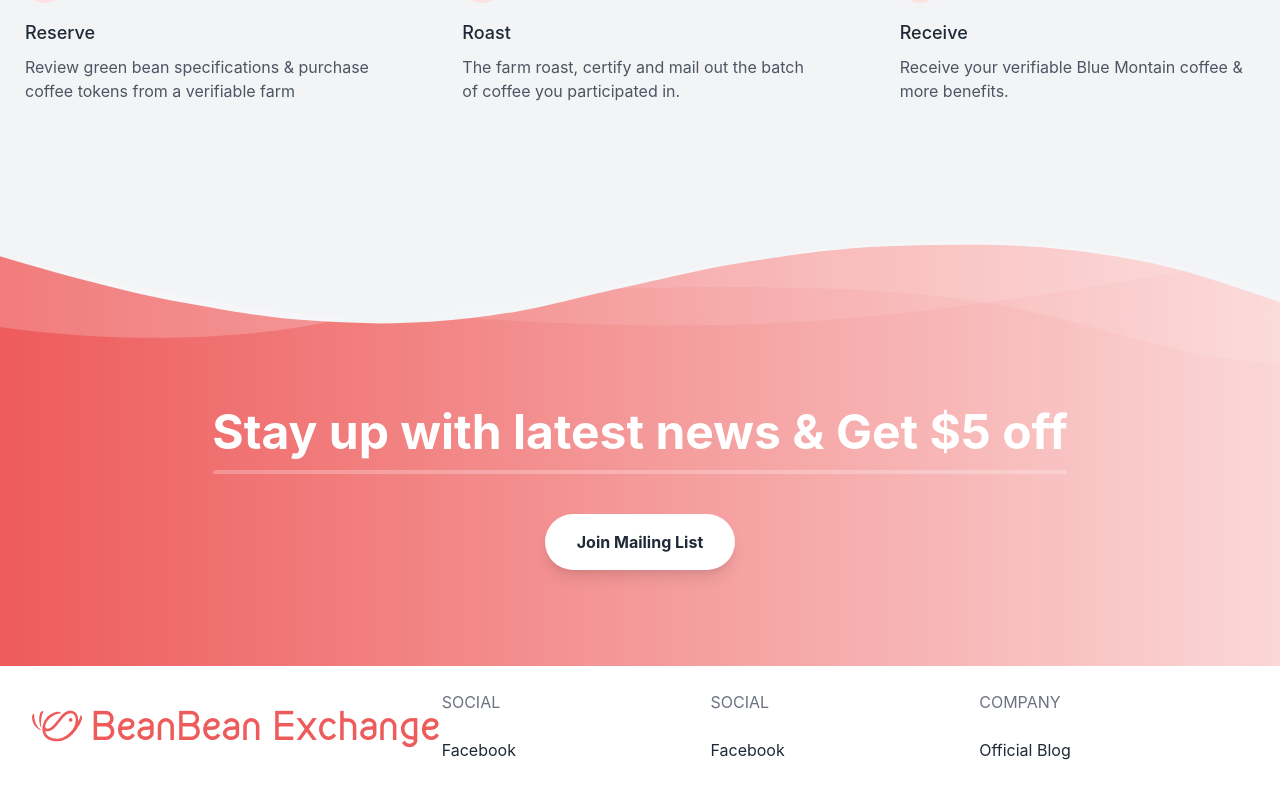
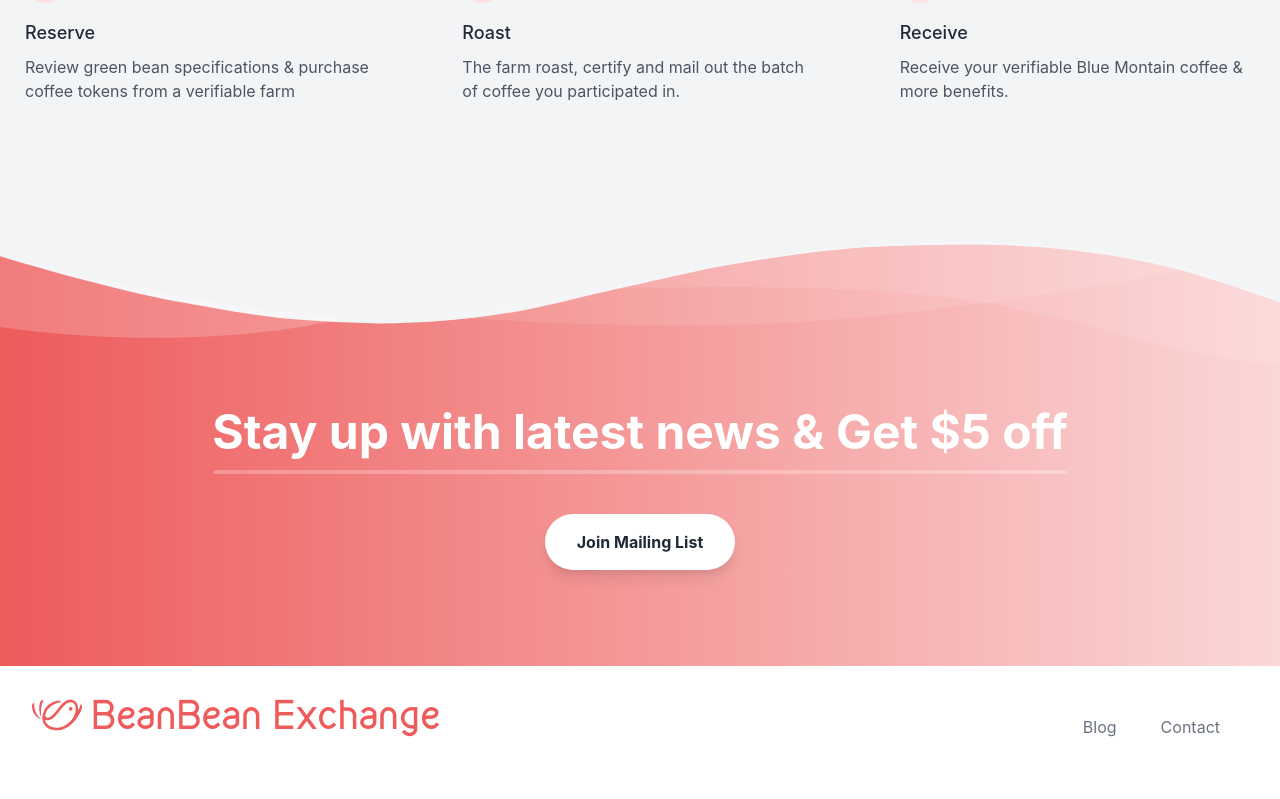
Before and after one commit to beanbeanx/website, a Svelte app: page / in a window 1280 px wide. Shown: the part 1969-2768 px from the top of the page. Built offline with nearby package versions, Linux system fonts and the light colour scheme.

Commit message:
added contact and Blog links to header and footer

```diff
--- a/src/Footer.svelte
+++ b/src/Footer.svelte
@@ -7,30 +7,17 @@
     <div class="w-full flex flex-col md:flex-row py-6">
       <Logo/>
 
-      <div class="flex-1">
-        <p class="uppercase text-gray-500 md:mb-6">Social</p>
-        <ul class="list-reset mb-6">
-          <li class="mt-2 inline-block mr-2 md:block md:mr-0">
-            <a href="#" class="no-underline hover:underline text-gray-800 hover:text-pink-500">Facebook</a>
-          </li>
-        </ul>
-      </div>
-      <div class="flex-1">
-        <p class="uppercase text-gray-500 md:mb-6">Social</p>
-        <ul class="list-reset mb-6">
-          <li class="mt-2 inline-block mr-2 md:block md:mr-0">
-            <a href="#" class="no-underline hover:underline text-gray-800 hover:text-pink-500">Facebook</a>
-          </li>
-        </ul>
-      </div>
-      <div class="flex-1">
-        <p class="uppercase text-gray-500 md:mb-6">Company</p>
-        <ul class="list-reset mb-6">
-          <li class="mt-2 inline-block mr-2 md:block md:mr-0">
-            <a href="#" class="no-underline hover:underline text-gray-800 hover:text-pink-500">Official Blog</a>
-          </li>
-        </ul>
-      </div>
+        <div class="w-full flex-grow lg:flex lg:items-center lg:w-auto hidden mt-2 lg:mt-0 bg-white lg:bg-transparent text-black p-4 lg:p-0 z-20" id="nav-content">
+          <ul class="list-reset lg:flex justify-end flex-1 items-center">
+
+            <li class="mr-3">
+              <a class="inline-block text-gray-500 no-underline py-2 px-4" href="https://beanbean.substack.com">Blog</a>
+            </li>
+            <li class="mr-3">
+              <a class="inline-block text-gray-500 no-underline py-2 px-4" href="mailto: fcontact@beanbean.exchange">Contact</a>
+            </li>
+          </ul>
+        </div>
 
     </div>
   </div>
--- a/src/Nav.svelte
+++ b/src/Nav.svelte
@@ -3,9 +3,23 @@
 </script>
 
 <nav>
-  <nav id="header" class="w-full bg-white z-30 top-0 text-white">
-    <div class="w-full container mx-auto flex flex-wrap items-center justify-between mt-0 py-2">
-      <Logo/>
-    </div>
-  </nav>
+	<nav id="header" class="w-full bg-white z-30 top-0 text-white">
+		<div class="w-full container mx-auto flex flex-wrap items-center justify-between mt-0 py-2">
+		      <Logo/>
+
+		    <div class="w-full flex-grow lg:flex lg:items-center lg:w-auto hidden mt-2 lg:mt-0 bg-white lg:bg-transparent text-black p-4 lg:p-0 z-20" id="nav-content">
+		      <ul class="list-reset lg:flex justify-end flex-1 items-center">
+
+		        <li class="mr-3">
+		          <a class="inline-block text-gray-800 no-underline py-2 px-4" href="https://beanbean.substack.com">Blog</a>
+		        </li>
+		        <li class="mr-3">
+		          <a class="inline-block text-gray-800 no-underline py-2 px-4" href="mailto: fcontact@beanbean.exchange">Contact</a>
+		        </li>
+		        <button class="mx-auto lg:mx-0 hover:underline bg-'ee5b5b' text-gray-800 font-bold py-2 px-4 focus:outline-none focus:shadow-outline transform transition hover:scale-105 duration-300 ease-in-out" onclick="window.location.href='https://beanbean.substack.com/embed';">
+				        Join Mailing List
+		        </button>
+		      </ul>
+		    </div>
+	</nav>
 </nav>
```
